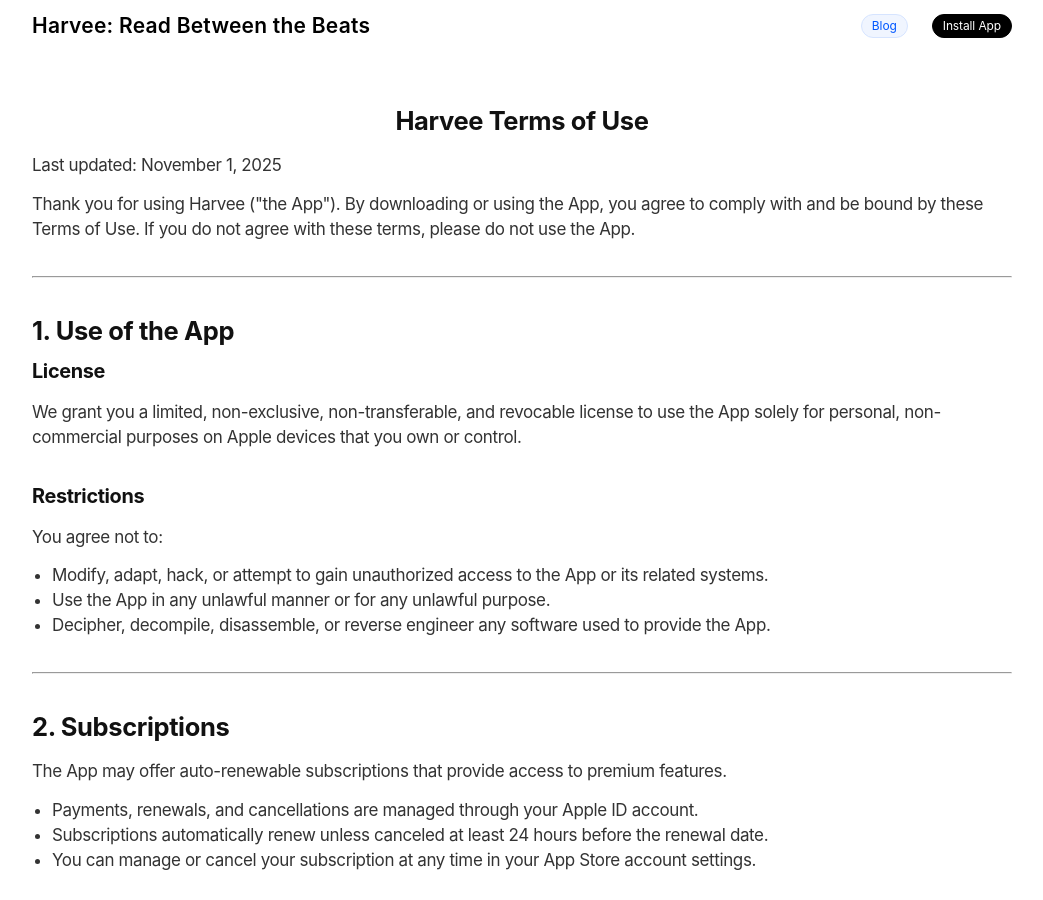
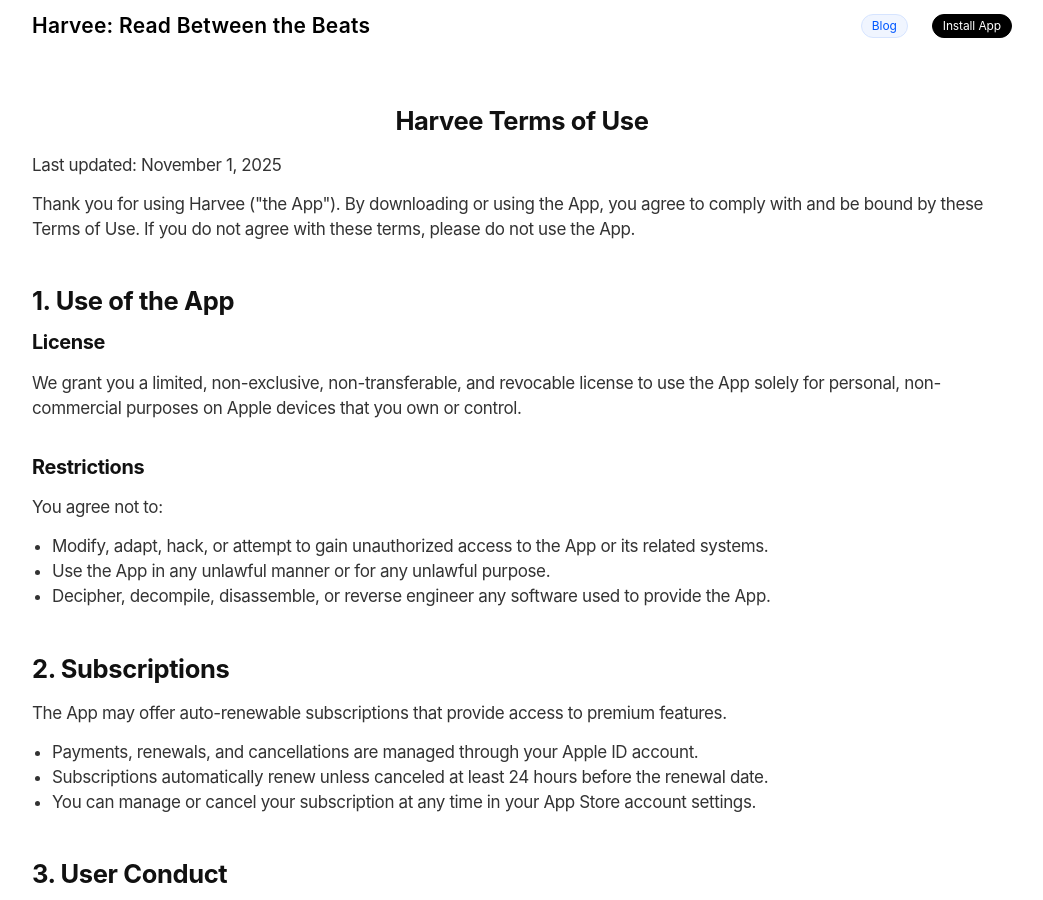
Before and after one commit to artkirillov/harvee-website, a Jekyll site: the page built from _pages/terms.md, in a window 1280 px wide and 900 px high. Shown: the whole window, without its empty margins (118-1161 px from the left). Built offline with Jekyll 4.4.1, drawn with Linux system fonts in a browser that asks for light colours.

Commit message:
Remove separator from terms and privacy policy

```diff
--- a/_pages/terms.md
+++ b/_pages/terms.md
@@ -11,7 +11,6 @@
         <p class="large-12 medium-12">Last updated: November 1, 2025</p>
         <p class="large-12 medium-12">Thank you for using Harvee ("the App"). By downloading or using the App, you agree to comply with and be bound by these Terms of Use. If you do not agree with these terms, please do not use the App.</p>
 
-        <hr style="margin: 2rem 0;">
 
         <h2 class="medium-8">1. Use of the App</h2>
         <h3 class="medium-8">License</h3>
@@ -24,7 +23,6 @@
             <li>Decipher, decompile, disassemble, or reverse engineer any software used to provide the App.</li>
         </ul>
 
-        <hr style="margin: 2rem 0;">
 
         <h2 class="medium-8">2. Subscriptions</h2>
         <p class="large-12 medium-12">The App may offer auto-renewable subscriptions that provide access to premium features.</p>
@@ -34,48 +32,41 @@
             <li>You can manage or cancel your subscription at any time in your App Store account settings.</li>
         </ul>
 
-        <hr style="margin: 2rem 0;">
 
         <h2 class="medium-8">3. User Conduct</h2>
         <p class="large-12 medium-12">You agree to use the App responsibly and in compliance with all applicable laws and regulations.</p>
         <p class="large-12 medium-12">You are responsible for ensuring that any information you provide within the App is accurate and up to date.</p>
 
-        <hr style="margin: 2rem 0;">
 
         <h2 class="medium-8">4. Privacy</h2>
         <p class="large-12 medium-12">Your use of the App is also governed by our <a href="/privacy-policy.html">Privacy Policy</a>.</p>
         <p class="large-12 medium-12">By using the App, you consent to the collection and use of your information as described in that policy.</p>
 
-        <hr style="margin: 2rem 0;">
 
         <h2 class="medium-8">5. Updates and Modifications</h2>
         <p class="large-12 medium-12">We may release updates to the App from time to time, including bug fixes, improvements, or new features.</p>
         <p class="large-12 medium-12">We may also modify these Terms of Use at any time. Updated terms will be posted on this page and take effect immediately upon publication.</p>
 
-        <hr style="margin: 2rem 0;">
 
         <h2 class="medium-8">6. Termination</h2>
         <p class="large-12 medium-12">We reserve the right to suspend or terminate your access to the App at any time without notice if you violate these Terms.</p>
         <p class="large-12 medium-12">You may stop using the App at any time. The license granted to you will automatically terminate upon any violation of these Terms.</p>
 
-        <hr style="margin: 2rem 0;">
 
         <h2 class="medium-8">7. Disclaimer of Warranties</h2>
         <p class="large-12 medium-12">The App is provided "as is" and "as available", without any warranties of any kind.</p>
         <p class="large-12 medium-12">We do not guarantee that the App will be error-free, secure, or uninterrupted.</p>
 
-        <hr style="margin: 2rem 0;">
 
         <h2 class="medium-8">8. Limitation of Liability</h2>
         <p class="large-12 medium-12">To the maximum extent permitted by law, Harvee shall not be liable for any indirect, incidental, special, consequential, or punitive damages, or any loss of profits or data arising from your use of the App.</p>
 
-        <hr style="margin: 2rem 0;">
 
         <h2 class="medium-8">9. Contact Us</h2>
         <p class="large-12 medium-12">If you have any questions about these Terms, please contact us at:</p>
         <p class="large-12 medium-12">📧 <a href="mailto:feedback@harvee.app">feedback@harvee.app</a></p>
 
-        <hr style="margin: 2rem 0;">
+
 
         <h2 class="medium-8">10. Acceptance</h2>
         <p class="large-12 medium-12">By using the App, you acknowledge that you have read, understood, and agree to be bound by these Terms of Use.</p>
```
Also changed, not shown: _pages/privacy-policy.md (+1 -9 lines).
